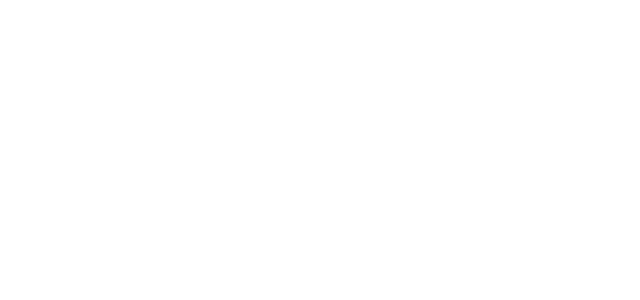
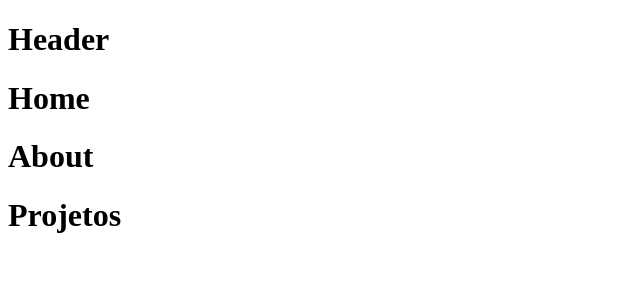
Before and after one commit to EricDCamargo/Portifolio, a React (Vite) app: page / in a window 1280 px wide. Shown: the top 300 px of the page, without its empty margins (0-640 px from the left). Built offline with nearby package versions, Linux system fonts and the light colour scheme.

Commit message:
feat: Structuring project

```diff
--- a/package.json
+++ b/package.json
@@ -12,7 +12,9 @@
   "dependencies": {
     "react": "^18.2.0",
     "react-dom": "^18.2.0",
-    "react-icons": "^4.8.0"
+    "react-icons": "^4.8.0",
+    "react-router-dom": "^6.14.2",
+    "styled-components": "^6.0.7"
   },
   "devDependencies": {
     "@types/react": "^18.0.28",
--- a/src/App.tsx
+++ b/src/App.tsx
@@ -1,5 +1,25 @@
-function App() {
-  return <></>
+import styled from 'styled-components'
+import Home from './sections/home'
+import Header from './sections/header'
+import About from './sections/about'
+import Projects from './sections/projects'
+
+const App = () => {
+  return (
+    <PageContent>
+      <Header />
+      <Home />
+      <About />
+      <Projects />
+    </PageContent>
+  )
 }
 
 export default App
+
+const PageContent = styled.div`
+  padding: 0;
+  margin: 0;
+  width: 100vw;
+  height: 100vh;
+`
--- /dev/null
+++ b/src/sections/about/index.tsx
@@ -0,0 +1,9 @@
+const About = () => {
+  return (
+    <>
+      <h1>About</h1>
+    </>
+  )
+}
+
+export default About
--- /dev/null
+++ b/src/sections/header/index.tsx
@@ -0,0 +1,9 @@
+const Header = () => {
+  return (
+    <>
+      <h1>Header</h1>
+    </>
+  )
+}
+
+export default Header
--- /dev/null
+++ b/src/sections/home/index.tsx
@@ -0,0 +1,9 @@
+const Home = () => {
+  return (
+    <>
+      <h1>Home</h1>
+    </>
+  )
+}
+
+export default Home
--- /dev/null
+++ b/src/sections/projects/index.tsx
@@ -0,0 +1,9 @@
+const Projects = () => {
+  return (
+    <>
+      <h1>Projetos</h1>
+    </>
+  )
+}
+
+export default Projects
```
Also changed, not shown: src/sections/contact/index.tsx (added, +9 -0 lines), src/shared/routes/index.tsx (added, +20 -0 lines), 1 other file (tests, documents, lock files or other folders).
